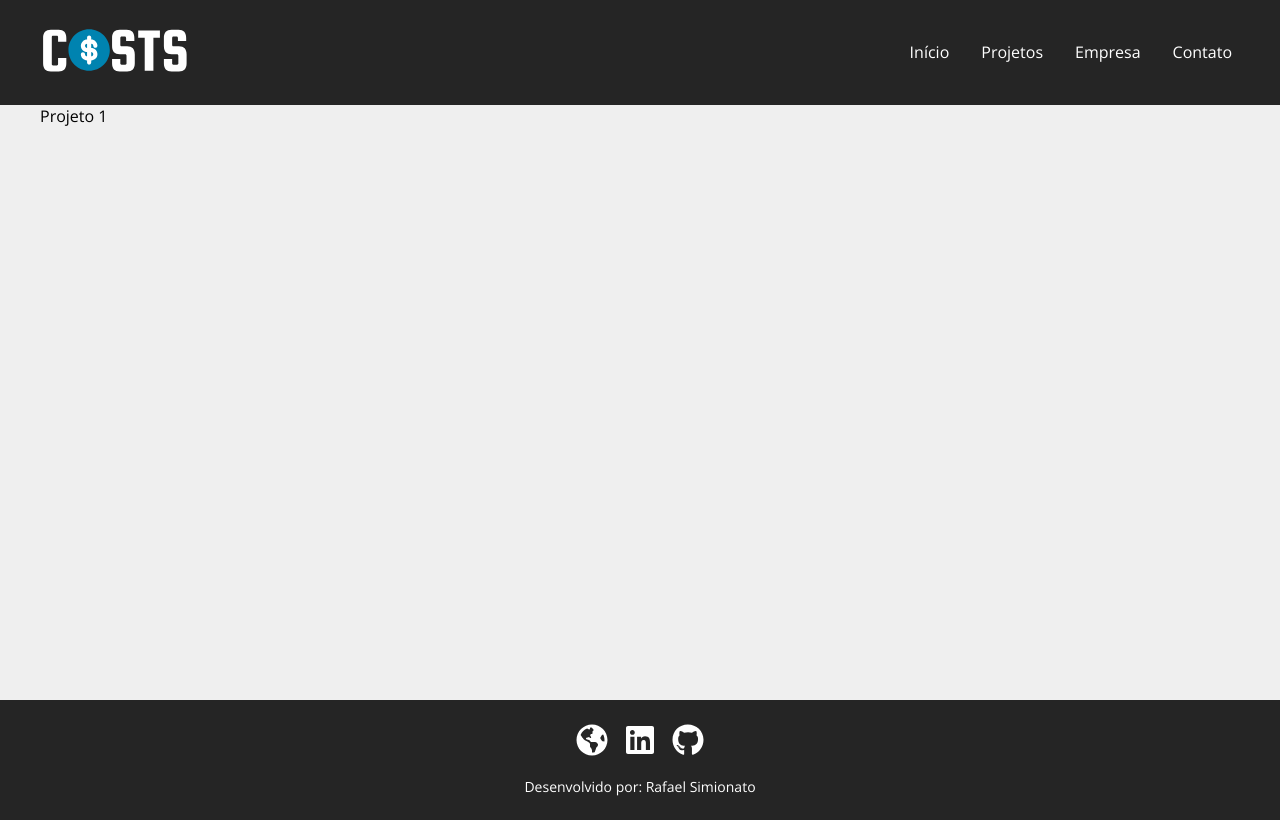
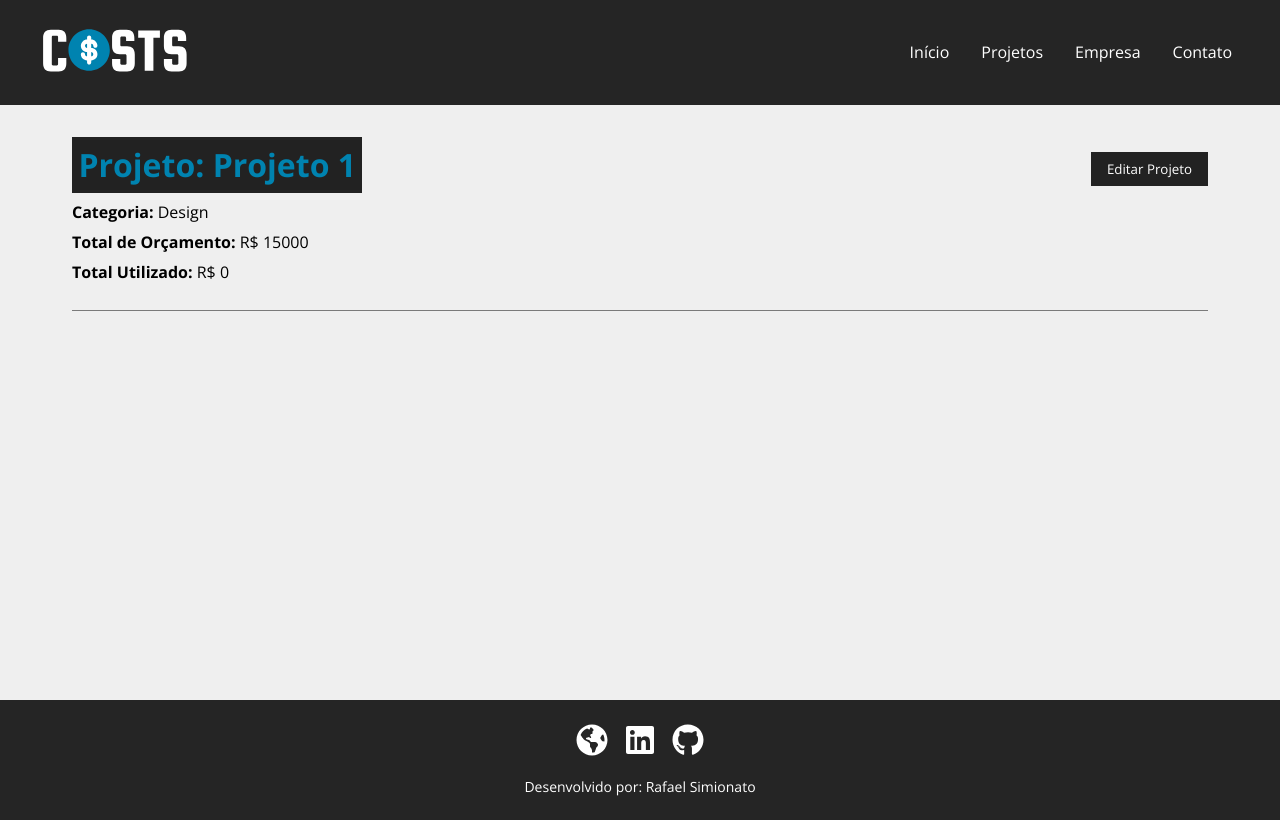
Before and after one commit to rafaasimi/costs-reactjs, a React (Create React App) app: page /project/1 in a window 1280 px wide. Built offline with nearby package versions, Linux system fonts and the light colour scheme; data requests are answered from the project's data file.

Commit message:
Criado e estilizado pagina de edição de projetos

```diff
--- a/src/pages/Project.jsx
+++ b/src/pages/Project.jsx
@@ -1,10 +1,18 @@
 import styles from "./Project.module.css";
+
+import Loading from "../components/layout/Loading/Loading";
+import Container from "../components/layout/Container/Container";
+import ProjectForm from "../components/form/ProjectForm";
+import Message from "../components/layout/Message/Message";
 
 import { useParams } from "react-router-dom";
 import { useEffect, useState } from "react";
 
 function Project() {
   const [project, setProject] = useState([]);
+  const [showProjectForm, setShowProjectForm] = useState(false);
+  const [message, setMessage] = useState();
+  const [type, setType] = useState();
 
   const { id } = useParams();
 
@@ -22,9 +30,72 @@
       .catch((error) => console.log(error));
   }, [id]);
 
+  function toggleProjectForm() {
+    setShowProjectForm(!showProjectForm);
+  }
+
+  function editPost(project) {
+    if (project.budget < project.cost) {
+      setMessage("O orçamento não pode ser menor que o custo do projeto!");
+      setType("error");
+      return false;
+    }
+
+    fetch(`http://localhost:5000/projects/${project.id}`, {
+      method: "PATCH",
+      headers: {
+        "Content-Type": "application/json",
+      },
+      body: JSON.stringify(project),
+    })
+      .then((response) => response.json())
+      .then((data) => {
+        setProject(data);
+        setShowProjectForm(false);
+        setMessage("Projeto atualizado!");
+        setType("success");
+      })
+      .catch((error) => console.log(error));
+  }
+
   return (
     <>
-      <p>{project.name}</p>
+      {project.name ? (
+        <div className={styles.projectDetails}>
+          <Container customClass="column">
+            {message && <Message type={type} message={message} />}
+            <div className={styles.detailsContainer}>
+              <h1>Projeto: {project.name}</h1>
+              <button onClick={toggleProjectForm} className={styles.btn}>
+                {!showProjectForm ? "Editar Projeto" : "Fechar Projeto"}
+              </button>
+              {!showProjectForm ? (
+                <div className={styles.projectInfo}>
+                  <p>
+                    <span>Categoria:</span> {project.category.name}
+                  </p>
+                  <p>
+                    <span>Total de Orçamento:</span> R$ {project.budget}
+                  </p>
+                  <p>
+                    <span>Total Utilizado:</span> R$ {project.cost}
+                  </p>
+                </div>
+              ) : (
+                <div className={styles.projectInfo}>
+                  <ProjectForm
+                    handleSubmit={editPost}
+                    buttonText="Concluir Edição"
+                    projectData={project}
+                  />
+                </div>
+              )}
+            </div>
+          </Container>
+        </div>
+      ) : (
+        <Loading />
+      )}
     </>
   );
 }
--- a/src/pages/Project.module.css
+++ b/src/pages/Project.module.css
@@ -0,0 +1,50 @@
+.projectDetails {
+  padding: 2rem;
+  width: 100%;
+}
+
+.projectDetails h1,
+.projectDetails h2,
+.projectDetails p {
+  margin-bottom: 0.5rem;
+}
+
+.projectDetails h1 {
+  background-color: #222;
+  color: #0083b0;
+  padding: 0.4rem;
+}
+
+.projectDetails span {
+  font-weight: bold;
+}
+
+.detailsContainer,
+.serviceFormContainer {
+  border-bottom: 1px solid #7a7a7a;
+  margin-bottom: 1.2rem;
+  padding-bottom: 1.2rem;
+  display: flex;
+  align-items: center;
+  justify-content: space-between;
+  flex-wrap: wrap;
+}
+
+.btn {
+  background-color: #222;
+  color: #FFF;
+  padding: 0.5rem 1rem;
+  text-decoration: none;
+  transition: 0.5s;
+  cursor: pointer;
+  max-height: 40px;
+  border: none;
+}
+
+.btn:hover {
+    color: #0083b0;
+}
+
+.projectInfo {
+    width: 100%;
+}
```
